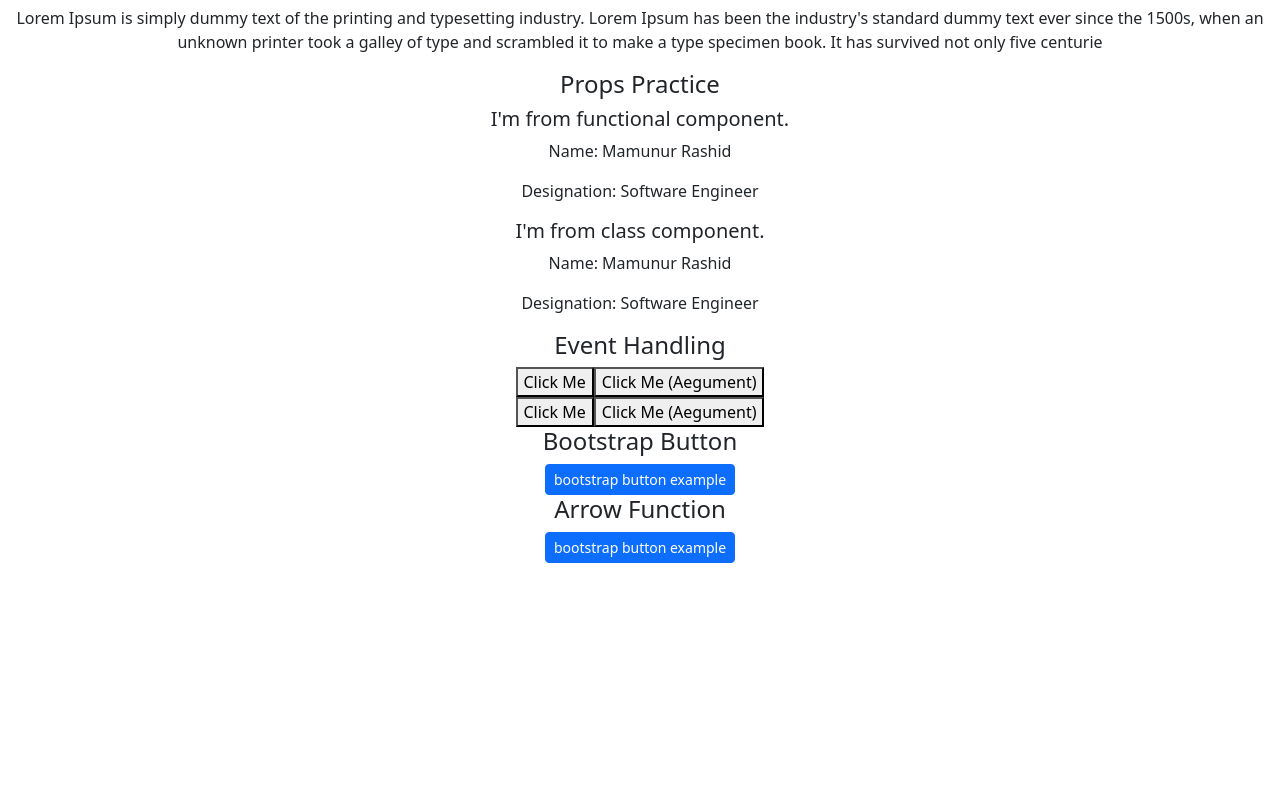
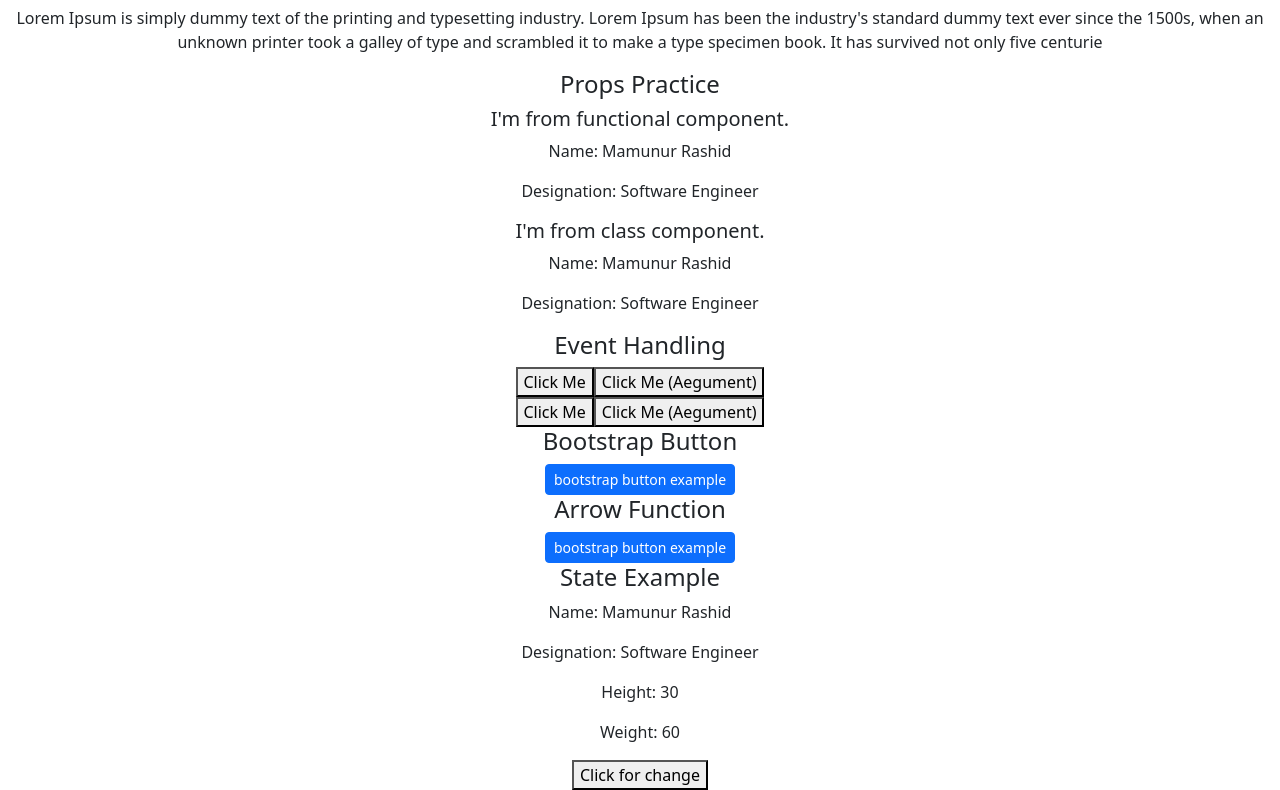
Before and after one commit to mamunurrashid1010/react-practice, a React (Create React App) app: page / in a window 1280 px wide. Shown: the part 215-1005 px from the top of the page. Before the commit the page ends 800 px from the top, so only its background shows below. Built offline with nearby package versions, Linux system fonts and the light colour scheme.

Commit message:
State :  use state & setState in class component

```diff
--- a/src/App.js
+++ b/src/App.js
@@ -8,6 +8,7 @@ import ButtonInFunction from './handlingEvents/ButtonInFunction';
 import ButtonInClass from './handlingEvents/ButtonInClass';
 import ButtonBootstrap from './handlingEvents/ButtonBootstrap';
 import ArrowFunction from './components/ArrowFunction';
+import StateInClass from './state/StateInClass';
 
 function App() {
   return (
@@ -32,6 +33,10 @@ function App() {
 
       <h4>Arrow Function</h4>
       <ArrowFunction />
+
+      <h4>State Example</h4>
+      <StateInClass />
+
       </scrool>
 
     </div>
--- /dev/null
+++ b/src/state/StateInClass.js
@@ -0,0 +1,35 @@
+import React, { Component } from "react";
+
+class StateInClass extends Component{
+
+    constructor(){
+        super();
+        this.state={
+            name:'Mamunur Rashid',
+            designation:'Software Engineer',
+            height:['10','20','30'],
+            weight:{
+                cat1:50,
+                cat2:60,
+            }
+        }
+    }
+
+    // set state example
+    changeValue=()=>{
+        this.setState({name:'Kamal',designation:'Accountant'});
+    }
+
+    render(){
+        return(
+            <div>
+                <p>Name: {this.state.name}</p>
+                <p>Designation: {this.state.designation}</p>
+                <p>Height: {this.state.height[2]}</p>
+                <p>Weight: {this.state.weight.cat2}</p>
+                <button onClick={this.changeValue}>Click for change</button>
+            </div>
+        );
+    }
+}
+export default StateInClass;
```
Also changed, not shown: 1 other file (tests, documents, lock files or other folders).
